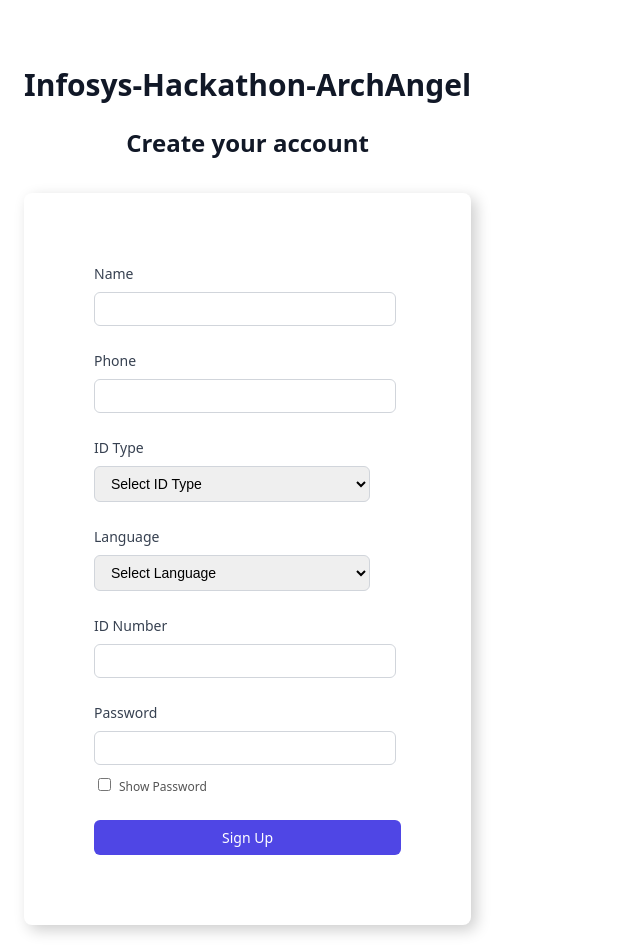
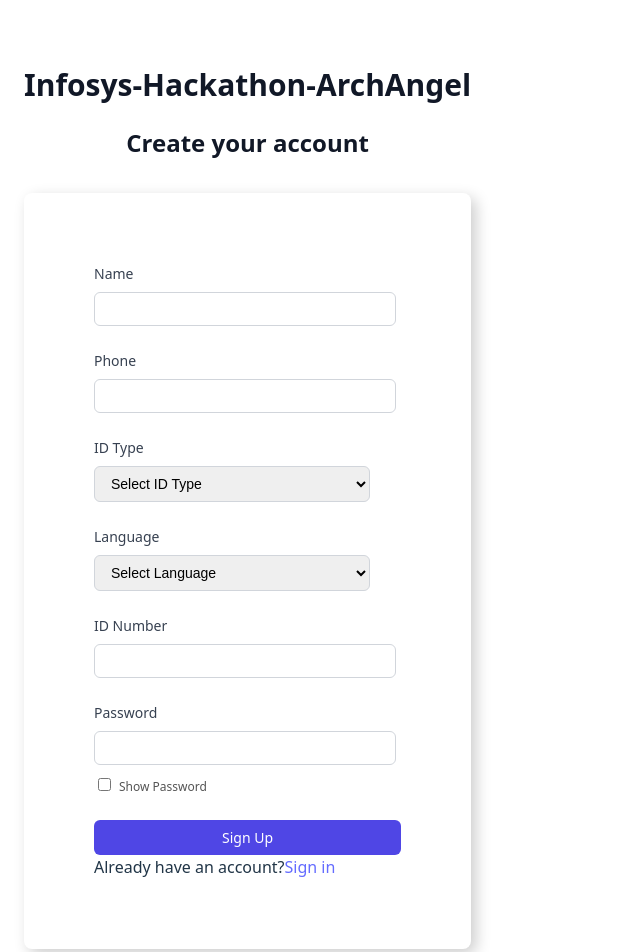
Before and after one commit to Arunitdy/Infosys-Hackathon-ArchAngel, a React (Vite) app in the folder Client/: page /signup in a window 1280 px wide. Shown: the top 952 px of the page, without its empty margins (0-640 px from the left). Built offline with nearby package versions, Linux system fonts and the light colour scheme.

Commit message:
Add sign-in link to SignUp component for user navigation

```diff
--- a/Client/src/components/SignUp/SignUp.jsx
+++ b/Client/src/components/SignUp/SignUp.jsx
@@ -156,6 +156,10 @@
               {isLoading ? "Registering..." : "Sign Up"}
             </button>
           </form>
+          <div className="signup-link">
+                <span>Already have an account?</span>
+                <a href="/" className="signup-link-text">Sign in</a>
+          </div>
         </div>
       </div>
     </div>
```
